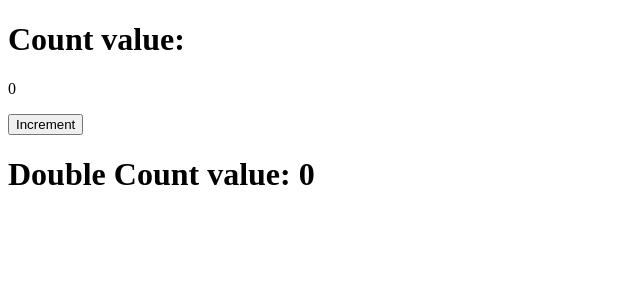
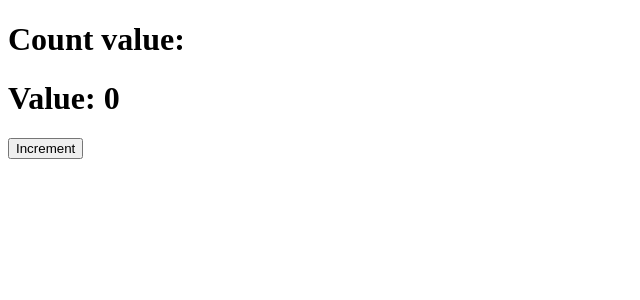
Before and after one commit to willnguyen1312/react-pro, a React (Vite) app: page / in a window 1280 px wide. Shown: the top 300 px of the page, without its empty margins (0-640 px from the left). Built offline with nearby package versions, Linux system fonts and the light colour scheme.

Commit message:
Batching to the rescue ✨

```diff
--- a/src/Signals.tsx
+++ b/src/Signals.tsx
@@ -1,4 +1,9 @@
-import { useComputed, useSignal } from "@preact/signals-react";
+import {
+  batch,
+  Signal,
+  useSignal,
+  useSignalEffect,
+} from "@preact/signals-react";
 // import { useSignals } from "@preact/signals-react/runtime";
 
 // const countSignal = signal(0);
@@ -8,26 +13,33 @@ export default function App() {
 
   const countSignal = useSignal(0);
 
-  const doubleCount = useComputed(() => {
-    console.log("doubleCount");
-    return countSignal.value * 2;
+  useSignalEffect(() => {
+    console.log("countSignal changed", countSignal.value);
   });
 
   return (
     <div>
       <h1>Count value: </h1>
-      <p>{countSignal.value}</p>
+      <ValueDisplay countSignal={countSignal} />
 
       <button
         onClick={() => {
-          countSignal.value += 1;
-          countSignal.value += 1;
+          batch(() => {
+            countSignal.value += 1;
+            countSignal.value += 1;
+            countSignal.value += 1;
+            countSignal.value += 1;
+            countSignal.value += 1;
+          });
         }}
       >
         Increment
       </button>
-
-      <h1>Double Count value: {doubleCount.value}</h1>
     </div>
   );
 }
+
+function ValueDisplay(props: { countSignal: Signal<number> }) {
+  console.log("ValueDisplay render");
+  return <h1>Value: {props.countSignal.value}</h1>;
+}
```
